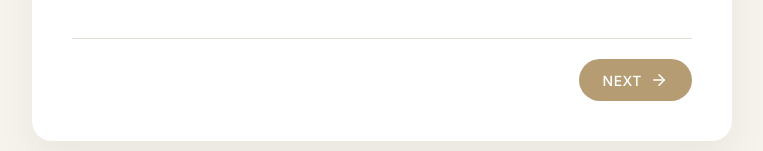
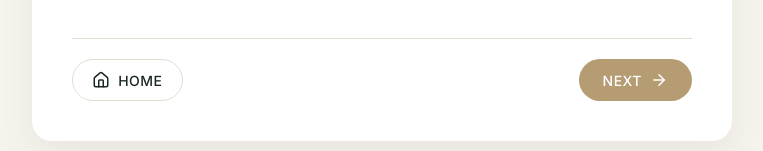
Before and after one commit to jithindevoffice-hue/nutrition-websie, a React (Vite) app: page /apply in a window 1280 px wide. Shown: the part 931-1082 px from the top of the page, without its empty margins (258-1021 px from the left). Built offline with nearby package versions, Linux system fonts and the light colour scheme; a web font is replaced by a local one.

Commit message:
feat: add home navigation button to initial step of application form

```diff
--- a/src/pages/ApplyPage.tsx
+++ b/src/pages/ApplyPage.tsx
@@ -1,7 +1,7 @@
 import React, { useState } from 'react';
 import styles from './ApplyPage.module.css';
-import { Check, ArrowRight, ArrowLeft, Loader2 } from 'lucide-react';
-
+import { Check, ArrowRight, ArrowLeft, Loader2, Home } from 'lucide-react';
+import { Link } from 'react-router-dom';
 const GOOGLE_FORM_URL = 'https://docs.google.com/forms/d/e/1FAIpQLSdCHMxNLZeuxf6f0pcRhrda9p-7Pvxs1yWZ62fLYTc6pwWIBQ/formResponse';
 
 const INITIAL_DATA = {
@@ -424,7 +424,11 @@ export const ApplyPage = () => {
               <button type="button" onClick={prevStep} className="btn btn-outline" style={{padding: '0.6rem 1.2rem'}}>
                 <ArrowLeft size={18} style={{marginRight: '8px'}} /> Back
               </button>
-            ) : <div />}
+            ) : (
+              <Link to="/" className="btn btn-outline" style={{padding: '0.6rem 1.2rem', display: 'inline-flex', alignItems: 'center', textDecoration: 'none'}}>
+                <Home size={18} style={{marginRight: '8px'}} /> Home
+              </Link>
+            )}
 
             <button type="submit" className="btn btn-accent" disabled={status === 'submitting'}>
               {status === 'submitting' ? (
```
